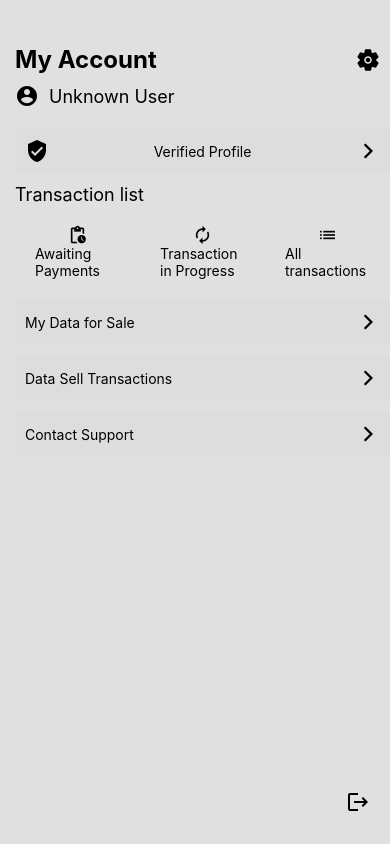
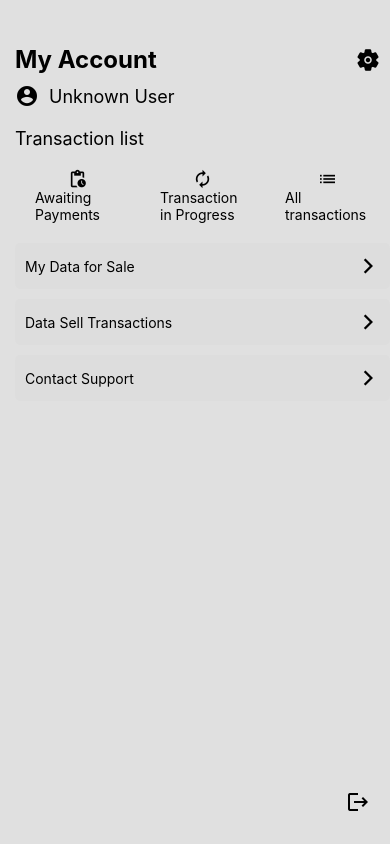
Before and after one commit to bu19akov/DatenbazarApp, a React Native app: screen /MyAccount in a window 390 px wide. Built offline with nearby package versions, Linux system fonts and the light colour scheme.

Commit message:
Verified Profile Button removed

```diff
--- a/components/Nadia/MyAccount.js
+++ b/components/Nadia/MyAccount.js
@@ -38,11 +38,11 @@ export default function MyAccount() {
         <Text style={styles.input}>{username}</Text>
       </View>
 
-      <TouchableOpacity style={styles.option}>
+      {/* <TouchableOpacity style={styles.option}>
         <MaterialIcons name="verified-user" size={24} color="black" />
         <Text>Verified Profile</Text>
         <Ionicons name="chevron-forward" size={24} color="black" />
-      </TouchableOpacity>
+      </TouchableOpacity> */}
 
       <Text style={styles.subtitle}>Transaction list</Text>
 
```
